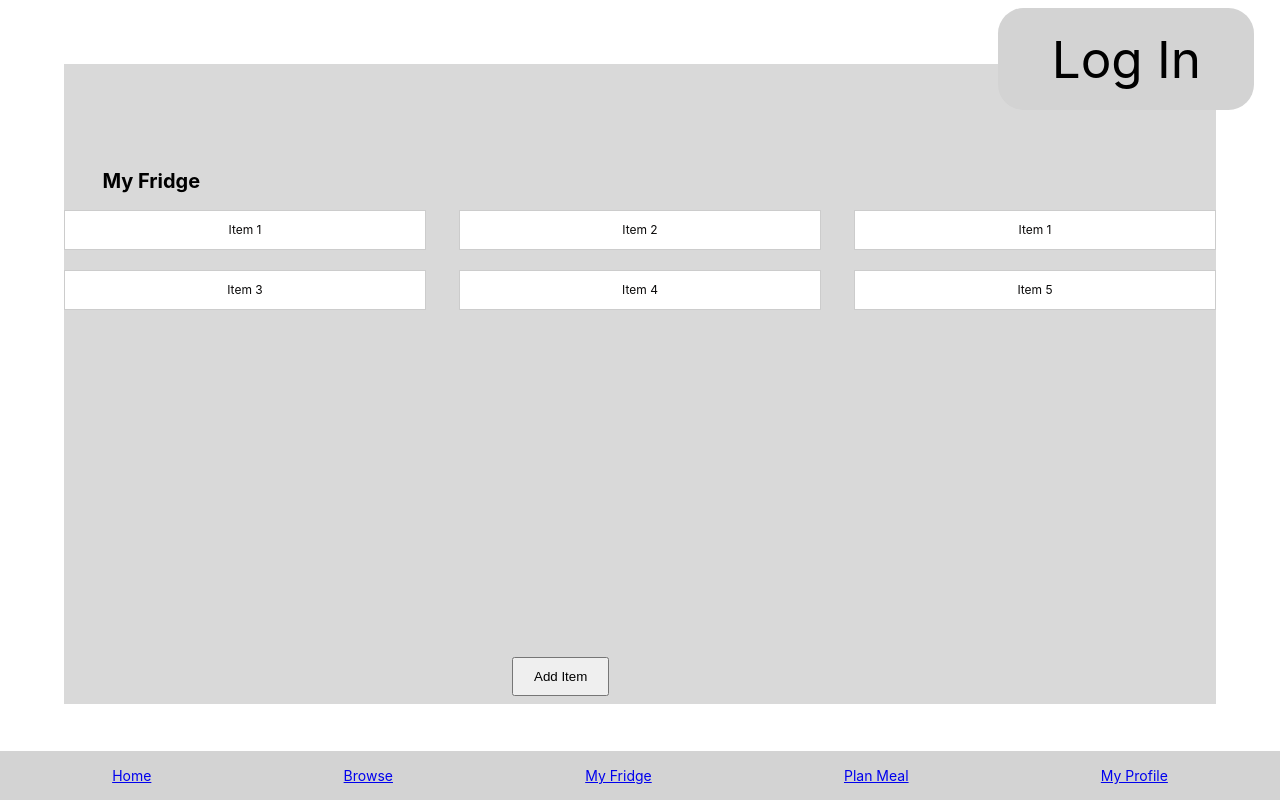
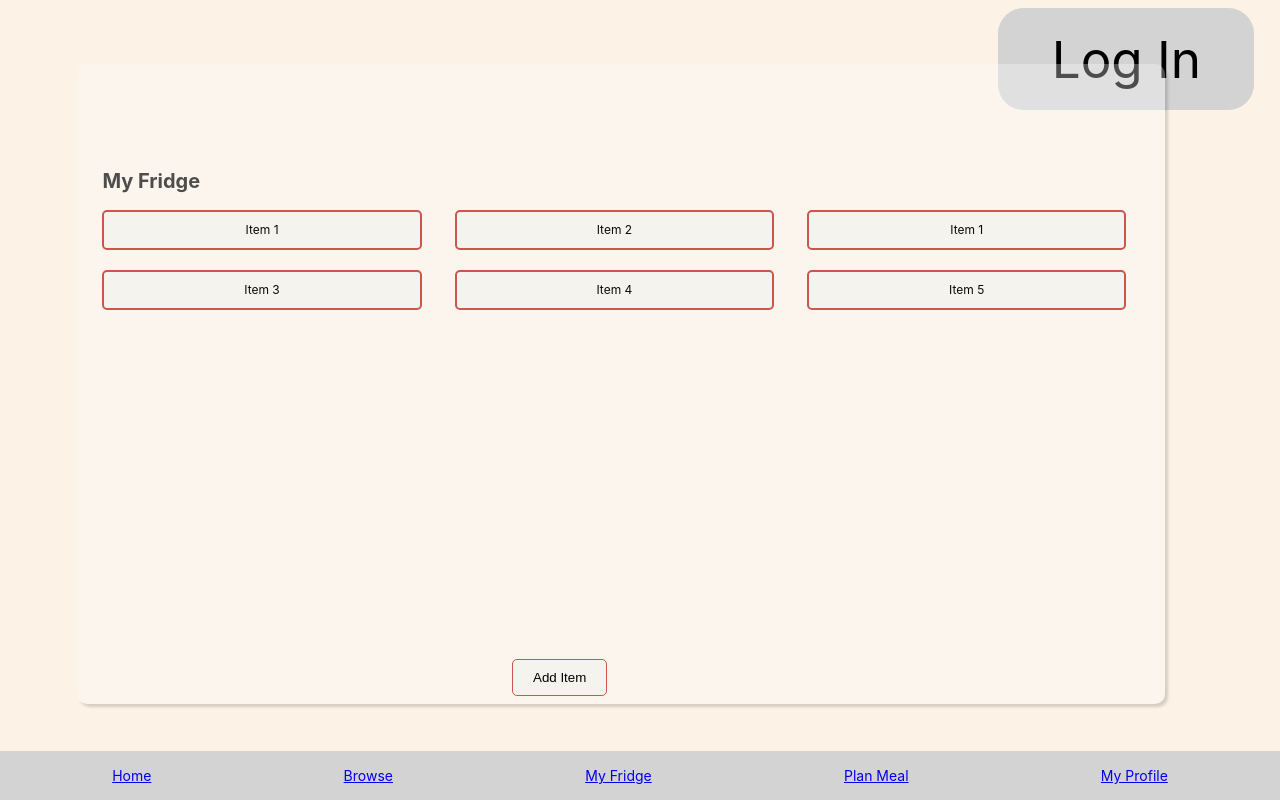
Before and after one commit to agiledev-students-fall2023/4-final-project-agile-architects-1, a React (Create React App) app in the folder front-end/: page /fridge in a window 1280 px wide. Built offline with nearby package versions, Linux system fonts and the light colour scheme.

Commit message:
Update MyFridge

```diff
--- a/front-end/src/routes/MyFridge.css
+++ b/front-end/src/routes/MyFridge.css
@@ -1,17 +1,29 @@
 .my-fridge-page {
   padding: 20px;
+}
+
+.background {
+  position: absolute;
+  top: 0%;
+  left: 0%;
+  width: 100%;
+  height: 100%;
+  z-index: -2;
+  background-color: rgb(252, 242, 230);
 }
 
 .centered-rectangle {
   position: absolute;
   top: 8%;
-  left: 5%;
-  width: 90%;
+  left: 6%;
+  width: 85%;
   height: 80%;
-  background: gray;
+  background-color: white;
   opacity: 0.3;
-  z-index: -1;
+  z-index: 0;
   /* background */
+  box-shadow: 3px 3px 3px rgba(0, 0, 0, 0.5);
+  border-radius: 10px;
 }
 
 .header {
@@ -27,8 +39,8 @@
   position: relative;
   z-index: 0;  /* stacking layer*/
   top: 5%;
-  left: 5%;
-  width: 90%;
+  left: 8%;
+  width: 80%;
   display: flex;
   flex-wrap: wrap;
   gap: 20px;
@@ -44,17 +56,18 @@
 }
 
 .fridge-item {
-  border: 1px solid #ccc;
+  border: 2px solid rgb(204, 86, 77);
   padding: 10px;
   height: 40px;
   width: calc(33.33% - 22px);
   box-sizing: border-box;
   font-size: 12px;
-  background-color: white;
+  background-color: rgb(245, 243, 238);
   color: #0a0909;
   display: flex;
   align-items: center;
   justify-content: center;
+  border-radius: 5px;
 }
 
 .add-item-form {
@@ -87,8 +100,17 @@
   bottom: 13%;
   text-align: center;
   cursor: pointer;
+  background-color: rgb(245, 243, 238);
+  border: 1px solid rgb(204, 86, 77);
+  border-radius: 5px;
 }
 
 .edit-item-form {
   margin-left: 8%;
 }
+
+.button {
+  background-color: rgb(245, 243, 238);
+  border: 0.5px solid rgb(204, 86, 77);
+  border-radius: 5px;
+}
--- a/front-end/src/routes/MyFridge.js
+++ b/front-end/src/routes/MyFridge.js
@@ -73,6 +73,8 @@ function MyFridge() {
     return (
         <div>
             <h1 className="header">My Fridge</h1>
+            <div className="background">
+            </div>
             <div className="centered-rectangle">
             </div>
             <div className="fridge-grid">
@@ -114,8 +116,8 @@ function MyFridge() {
                     <p>Name: {clickedItem.name}</p>
                     <p>Quantity: {clickedItem.quantity}</p>
                     <p>Expiration Date: {clickedItem.expiration}</p>
-                    <button onClick={handleEditItem}>Edit</button>
-                    <button onClick={handleDeleteItem}>Delete</button>
+                    <button className="button" onClick={handleEditItem}>Edit</button>
+                    <button className="button" onClick={handleDeleteItem}>Delete</button>
                 </div>
             ) : null}
             <button className="add-button" onClick={handleAddItem}>Add Item</button>
```
